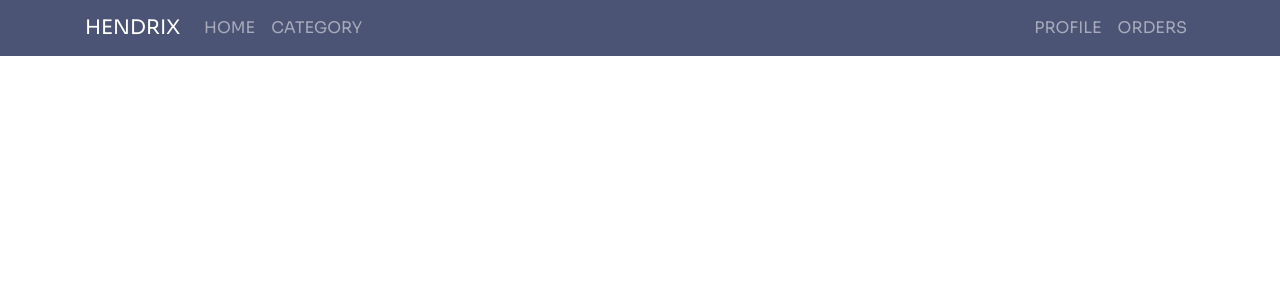
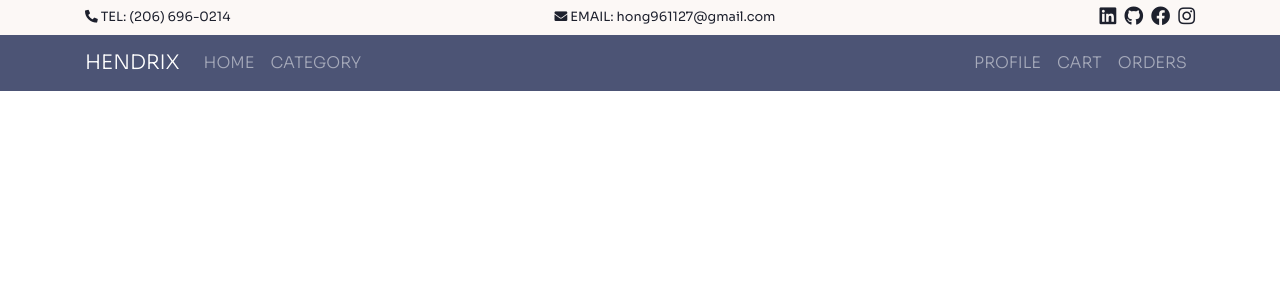
Before and after one commit to hyhong-code/Hendrix-Wallets, a React (Create React App) app in the folder client/: page / in a window 1280 px wide. Shown: the top 300 px of the page. Built offline with nearby package versions, Linux system fonts and the light colour scheme.

Commit message:
Add topbar

```diff
--- a/client/public/index.html
+++ b/client/public/index.html
@@ -24,8 +24,11 @@
       work correctly both with client-side routing and a non-root public URL.
       Learn how to configure a non-root public URL by running `npm run build`.
     -->
-
-    <title>React App</title>
+    <link
+      rel="stylesheet"
+      href="https://cdnjs.cloudflare.com/ajax/libs/font-awesome/5.13.1/css/all.min.css"
+    />
+    <title>Hendrix Apparel</title>
   </head>
   <body>
     <noscript>You need to enable JavaScript to run this app.</noscript>
--- a/client/src/App.js
+++ b/client/src/App.js
@@ -1,11 +1,13 @@
 import React, { Fragment } from "react";
 
 import Navbar from "./components/layout/Navbar";
+import Topbar from "./components/layout/Topbar";
 import "./App.scss";
 
 const App = () => {
   return (
     <Fragment>
+      <Topbar />
       <Navbar />
     </Fragment>
   );
--- a/client/src/App.scss
+++ b/client/src/App.scss
@@ -15,4 +15,32 @@ $theme-colors: (
 
 body {
   font-family: "sora", sans-serif;
+  font-weight: 300;
 }
+
+.py-6 {
+  padding: 5rem 0;
+}
+
+.topbar {
+  .topbar-list {
+    list-style: none;
+    display: flex;
+    flex-wrap: wrap;
+    margin: 0;
+    padding: 0.2rem 0;
+    justify-content: space-between;
+    align-items: center;
+    font-size: 0.8rem;
+    font-weight: 400;
+
+    a {
+      color: inherit;
+      font-size: 1.2rem;
+
+      &:not(:first-child) {
+        margin-left: 0.5rem;
+      }
+    }
+  }
+}
--- a/client/src/components/layout/Navbar.js
+++ b/client/src/components/layout/Navbar.js
@@ -8,7 +8,11 @@ const Navbar = () => {
           HENDRIX
         </a>
 
-        <button className="navbar-toggler" data-toggle="mainNavbar">
+        <button
+          className="navbar-toggler"
+          data-toggle="collapse"
+          data-target="#mainNavbar"
+        >
           <span className="navbar-toggler-icon"></span>
         </button>
 
@@ -34,6 +38,11 @@ const Navbar = () => {
             </li>
             <li className="nav-item">
               <a href="" className="nav-link">
+                CART
+              </a>
+            </li>
+            <li className="nav-item">
+              <a href="" className="nav-link">
                 ORDERS
               </a>
             </li>
--- /dev/null
+++ b/client/src/components/layout/Topbar.js
@@ -0,0 +1,34 @@
+import React from "react";
+
+const Topbar = () => {
+  return (
+    <div className="topbar text-dark bg-light sticky-top">
+      <div className="container">
+        <ul className="topbar-list">
+          <li className="topbar-item">
+            <i className="fas fa-phone-alt"></i> TEL: (206) 696-0214
+          </li>
+          <li className="topbar-item">
+            <i className="fas fa-envelope"></i> EMAIL: hong961127@gmail.com
+          </li>
+          <li className="topbar-item">
+            <a href="">
+              <i className="fab fa-linkedin"></i>
+            </a>
+            <a href="">
+              <i className="fab fa-github"></i>
+            </a>
+            <a href="">
+              <i className="fab fa-facebook"></i>
+            </a>
+            <a href="">
+              <i className="fab fa-instagram"></i>
+            </a>
+          </li>
+        </ul>
+      </div>
+    </div>
+  );
+};
+
+export default Topbar;
```
